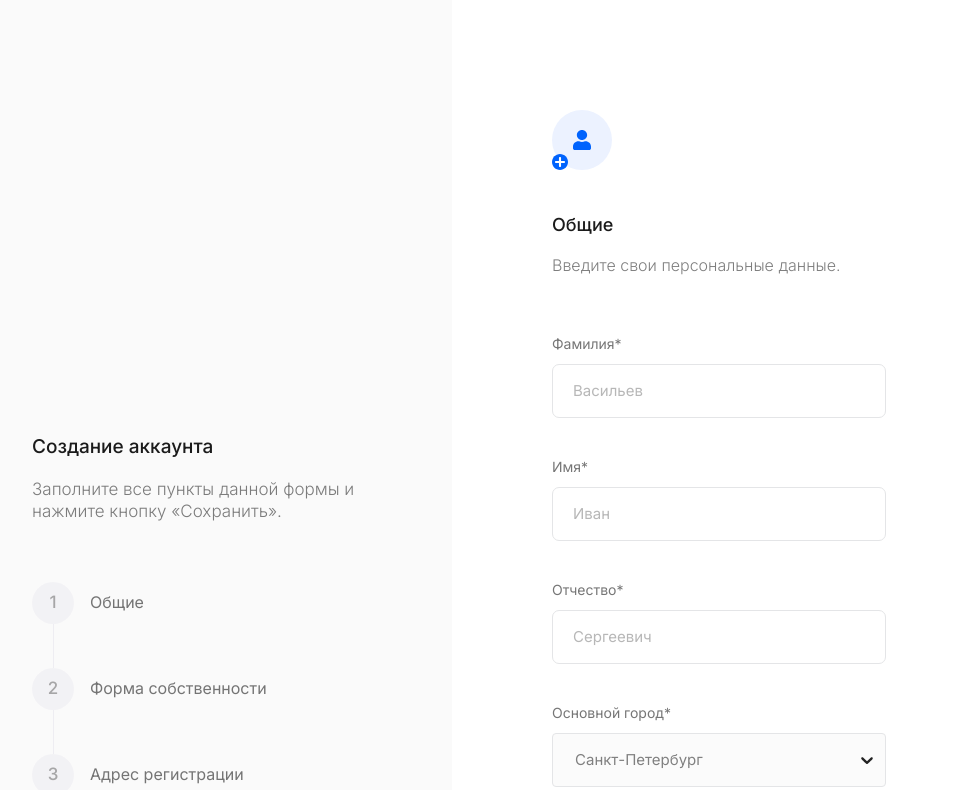
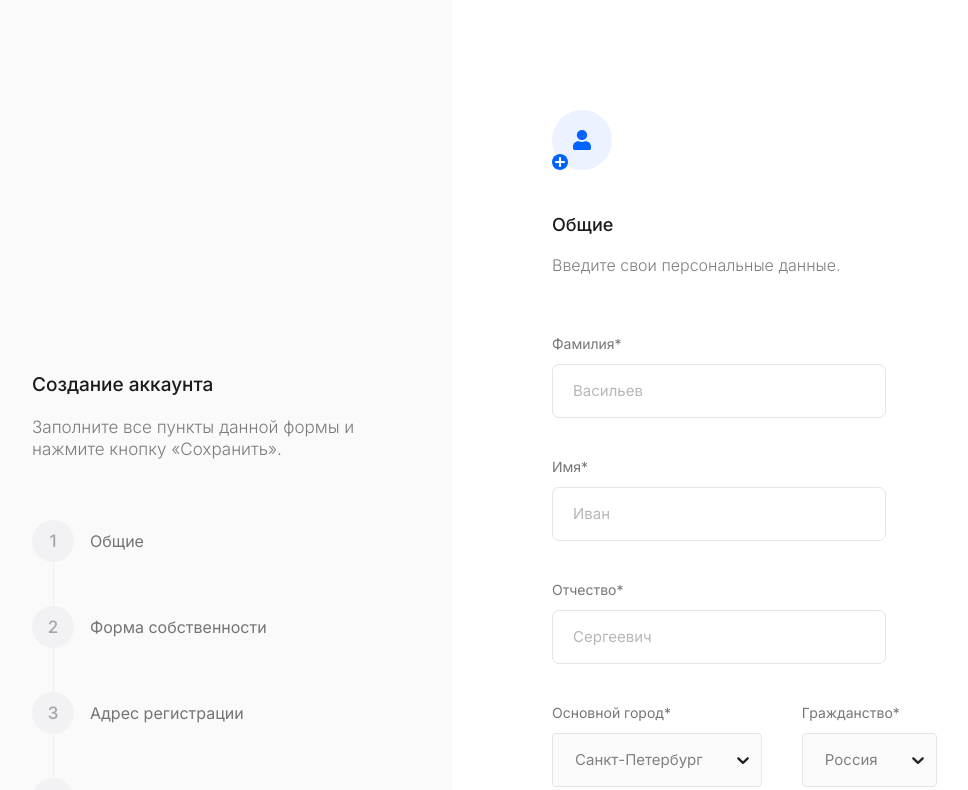
Before and after one commit to Steady77/multi-steps-form, a React (Vite) app: page / in a window 1280 px wide. Shown: the top 790 px of the page, without its empty margins (68-1036 px from the left). Built offline with nearby package versions, Linux system fonts and the light colour scheme; a web font is replaced by a local one.

Commit message:
chore: change select width

```diff
--- a/src/components/ui/select/select.module.scss
+++ b/src/components/ui/select/select.module.scss
@@ -2,7 +2,6 @@
 
 .selectContainer {
 	position: relative;
-	width: 334px;
 	font-family: $default-font;
 	font-weight: 400;
 	font-size: 15px;
```
